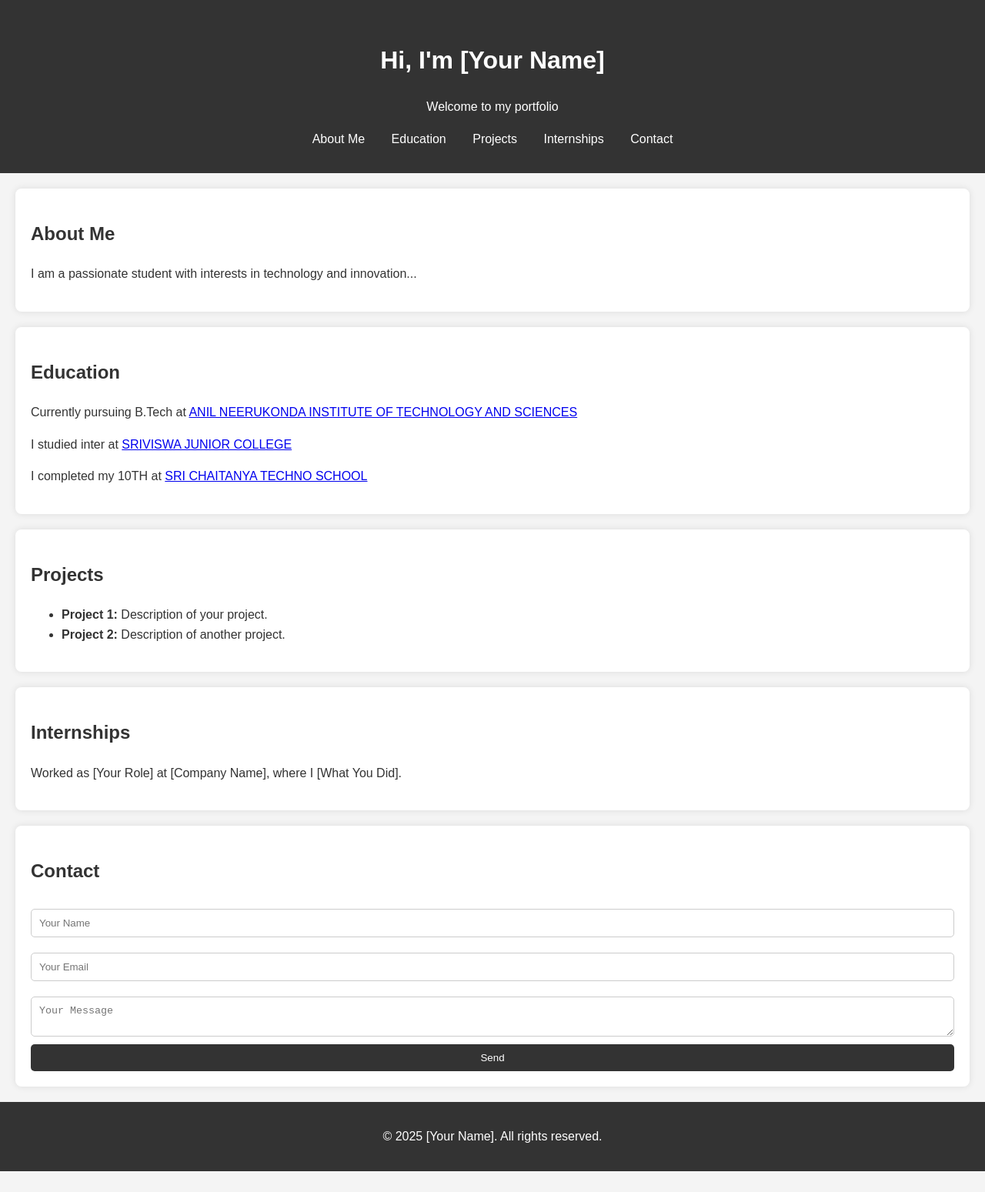
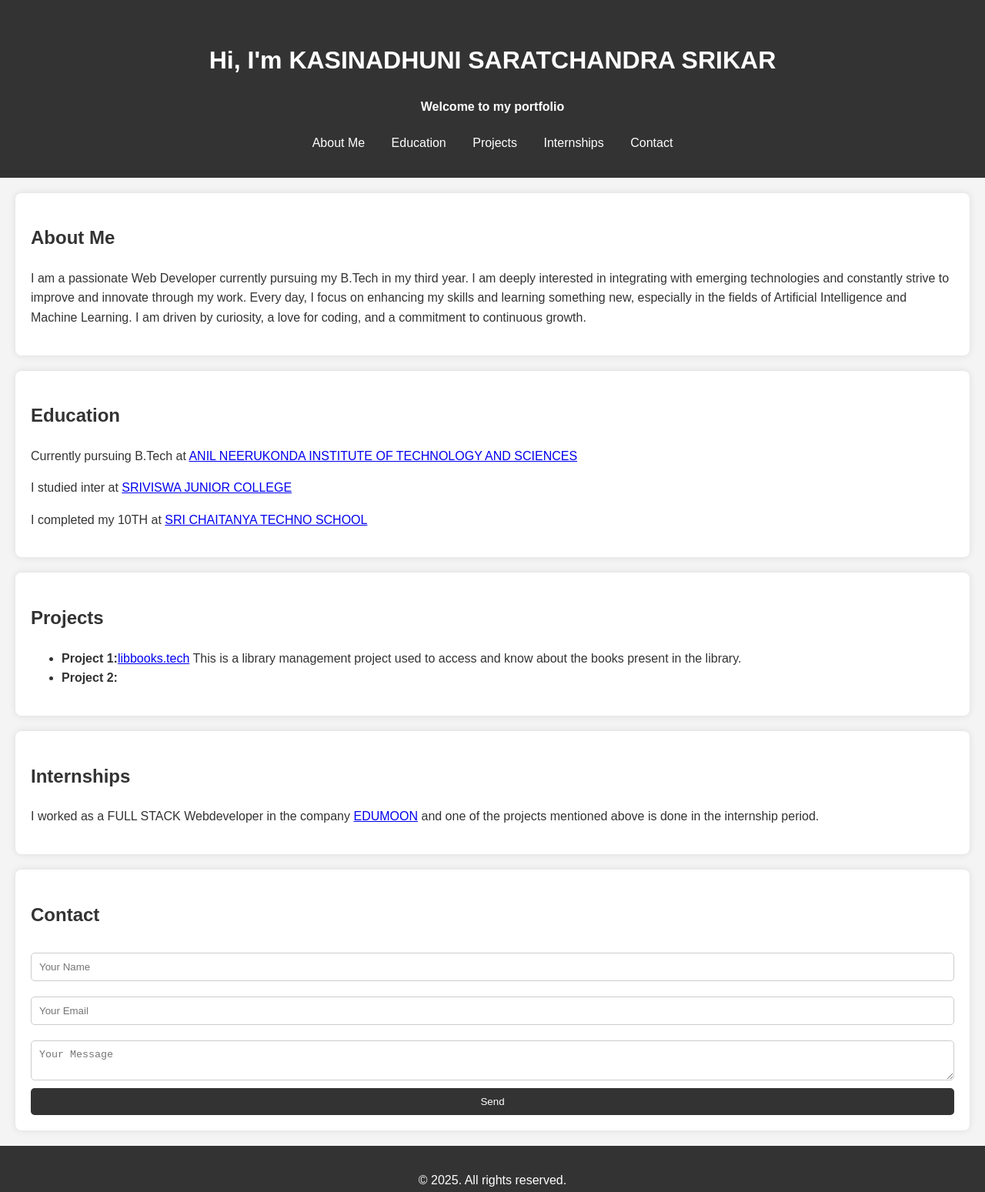
Before and after one commit to SaratchandraSrikar/my-portfolio, a plain HTML site: page index.html in a window 1280 px wide. Shown: the whole page at 77% size. Before the commit the page ends 1522 px from the top, so only its background shows below. Drawn offline with Linux system fonts and the light colour scheme.

Commit message:
Update index.html

```diff
--- a/index.html
+++ b/index.html
@@ -8,8 +8,8 @@
 </head>
 <body>
   <header>
-    <h1>Hi, I'm [Your Name]</h1>
-    <p>Welcome to my portfolio</p>
+    <h1>Hi, I'm <strong>KASINADHUNI SARATCHANDRA SRIKAR</strong></h1>
+    <h4>Welcome to my portfolio</h4>
     <nav>
       <a href="#about">About Me</a>
       <a href="#education">Education</a>
@@ -21,7 +21,7 @@
 
   <section id="about">
     <h2>About Me</h2>
-    <p>I am a passionate student with interests in technology and innovation...</p>
+    <p>I am a passionate Web Developer currently pursuing my B.Tech in my third year. I am deeply interested in integrating with emerging technologies and constantly strive to improve and innovate through my work. Every day, I focus on enhancing my skills and learning something new, especially in the fields of Artificial Intelligence and Machine Learning. I am driven by curiosity, a love for coding, and a commitment to continuous growth.</p>
   </section>
 
   <section id="education">
@@ -34,14 +34,14 @@
   <section id="projects">
     <h2>Projects</h2>
     <ul>
-      <li><strong>Project 1:</strong> Description of your project.</li>
-      <li><strong>Project 2:</strong> Description of another project.</li>
+      <li><strong>Project 1:</strong><a href="libbooks.tech">libbooks.tech</a> This is a library management project used to access and know about the books present in the library. </li>
+      <li><strong>Project 2:</strong> </li>
     </ul>
   </section>
 
   <section id="internships">
     <h2>Internships</h2>
-    <p>Worked as [Your Role] at [Company Name], where I [What You Did].</p>
+    <p>I worked as a FULL STACK Webdeveloper in the company <a href="https://www.edumoon.in/">EDUMOON</a> and one of the projects mentioned above is done in the internship period.</p>
   </section>
 
   <section id="contact">
@@ -55,7 +55,7 @@
   </section>
 
   <footer>
-    <p>&copy; 2025 [Your Name]. All rights reserved.</p>
+    <p>&copy; 2025. All rights reserved.</p>
   </footer>
 
   <script src="https://cdn.emailjs.com/dist/email.min.js"></script>
```
